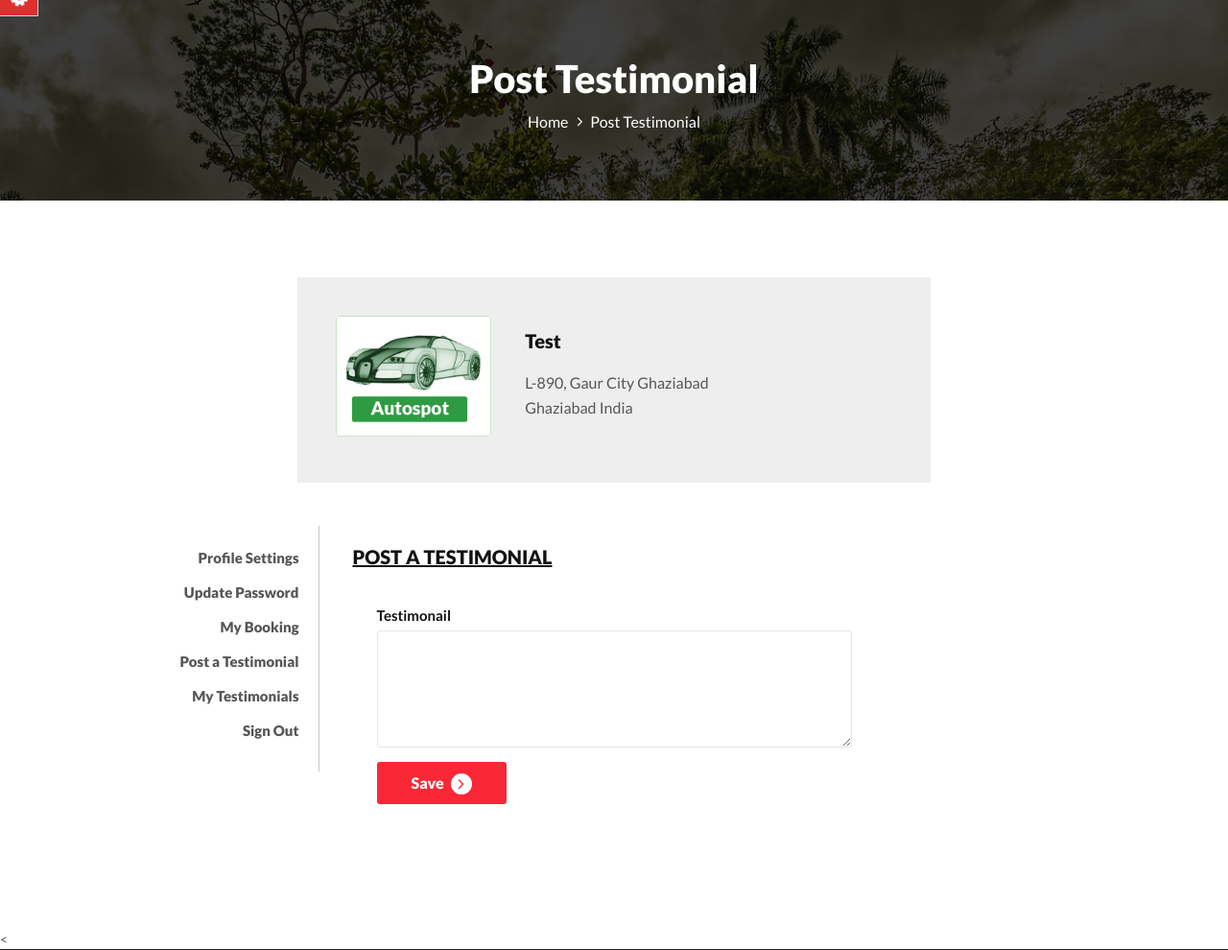
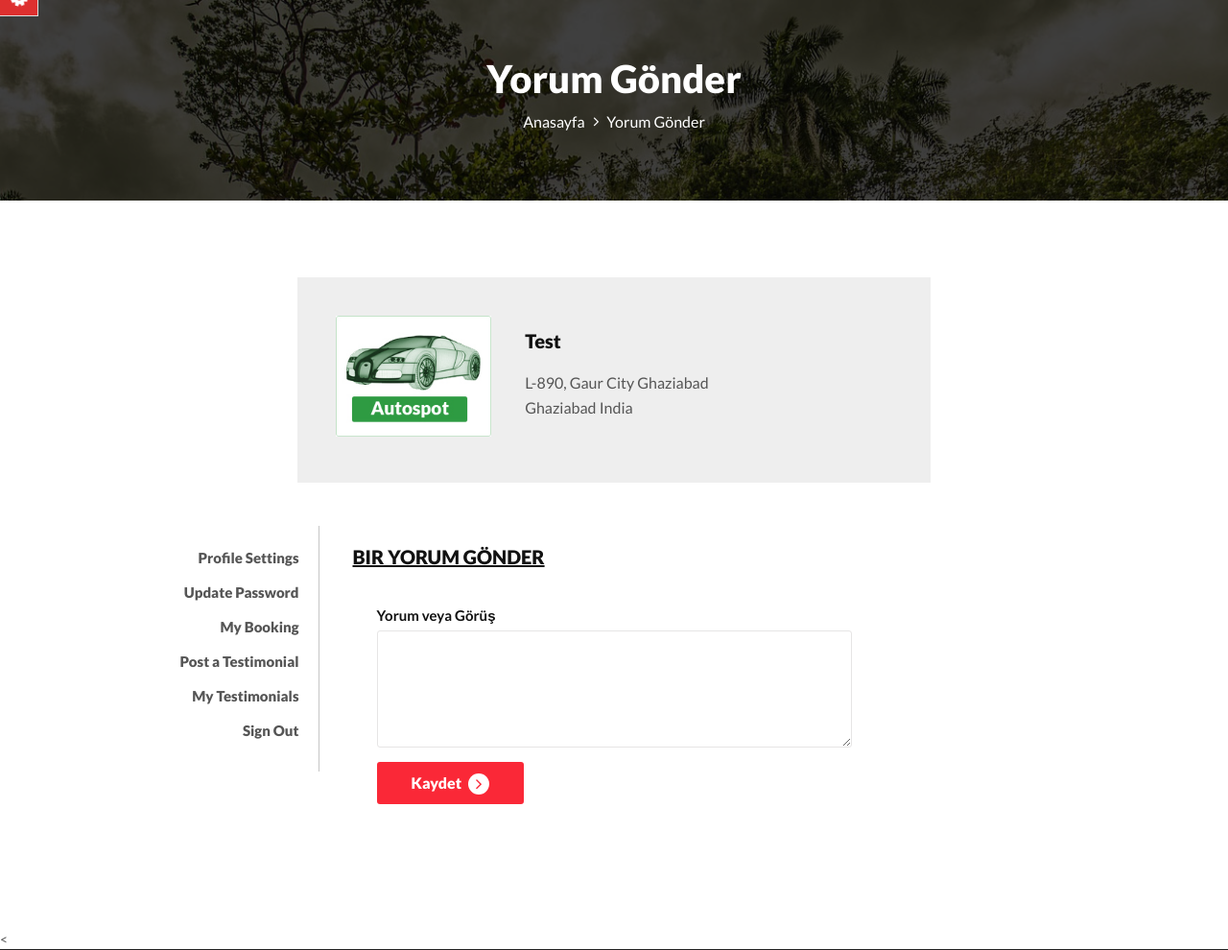
Before and after one commit to bbozkurtyusuf/bozkurt-car-rental, a PHP site: page /post-testimonial.php in a window 1280 px wide. Shown: the part 173-1163 px from the top of the page at 96% size. Run offline with PHP 8.4, Linux system fonts and the light colour scheme; a user stored in the database is signed in; data comes from the database, SQL or seed files in the repository; data that the repository does not hold is empty.

Commit message:
post-testimonial.php translate edildi

```diff
--- a/post-testimonial.php
+++ b/post-testimonial.php
@@ -33,7 +33,7 @@ $error="Something went wrong. Please try again";
 <html lang="en">
 <head>
 
-<title>Car Rental Portal |Post testimonial</title>
+<title>Araç Kiralama Portalı | Yorum Gönder</title>
 <!--Bootstrap -->
 <link rel="stylesheet" href="assets/css/bootstrap.min.css" type="text/css">
 <!--Custome Style -->
@@ -95,11 +95,11 @@ $error="Something went wrong. Please try again";
   <div class="container">
     <div class="page-header_wrap">
       <div class="page-heading">
-        <h1>Post Testimonial</h1>
+        <h1> Yorum Gönder</h1>
       </div>
       <ul class="coustom-breadcrumb">
-        <li><a href="#">Home</a></li>
-        <li>Post Testimonial</li>
+        <li><a href="#">Anasayfa</a></li>
+        <li> Yorum Gönder</li>
       </ul>
     </div>
   </div>
@@ -138,20 +138,20 @@ foreach($results as $result)
         <?php include('includes/sidebar.php');?>
       <div class="col-md-6 col-sm-8">
         <div class="profile_wrap">
-          <h5 class="uppercase underline">Post a Testimonial</h5>
+          <h5 class="uppercase underline">Bir Yorum Gönder</h5>
             <?php if($error){?><div class="errorWrap"><strong>ERROR</strong>:<?php echo htmlentities($error); ?> </div><?php }
         else if($msg){?><div class="succWrap"><strong>SUCCESS</strong>:<?php echo htmlentities($msg); ?> </div><?php }?>
           <form  method="post">
 
 
             <div class="form-group">
-              <label class="control-label">Testimonail</label>
+              <label class="control-label">Yorum veya Görüş</label>
               <textarea class="form-control white_bg" name="testimonial" rows="4" required=""></textarea>
             </div>
 
 
             <div class="form-group">
-              <button type="submit" name="submit" class="btn">Save  <span class="angle_arrow"><i class="fa fa-angle-right" aria-hidden="true"></i></span></button>
+              <button type="submit" name="submit" class="btn">Kaydet <span class="angle_arrow"><i class="fa fa-angle-right" aria-hidden="true"></i></span></button>
             </div>
           </form>
         </div>
```
